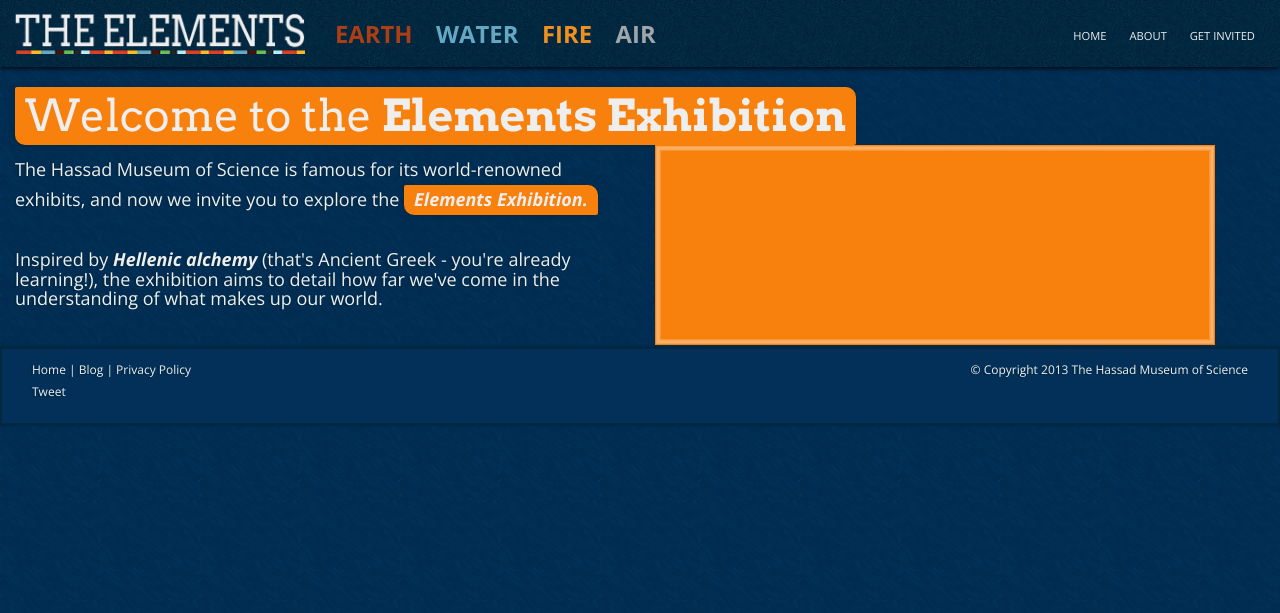
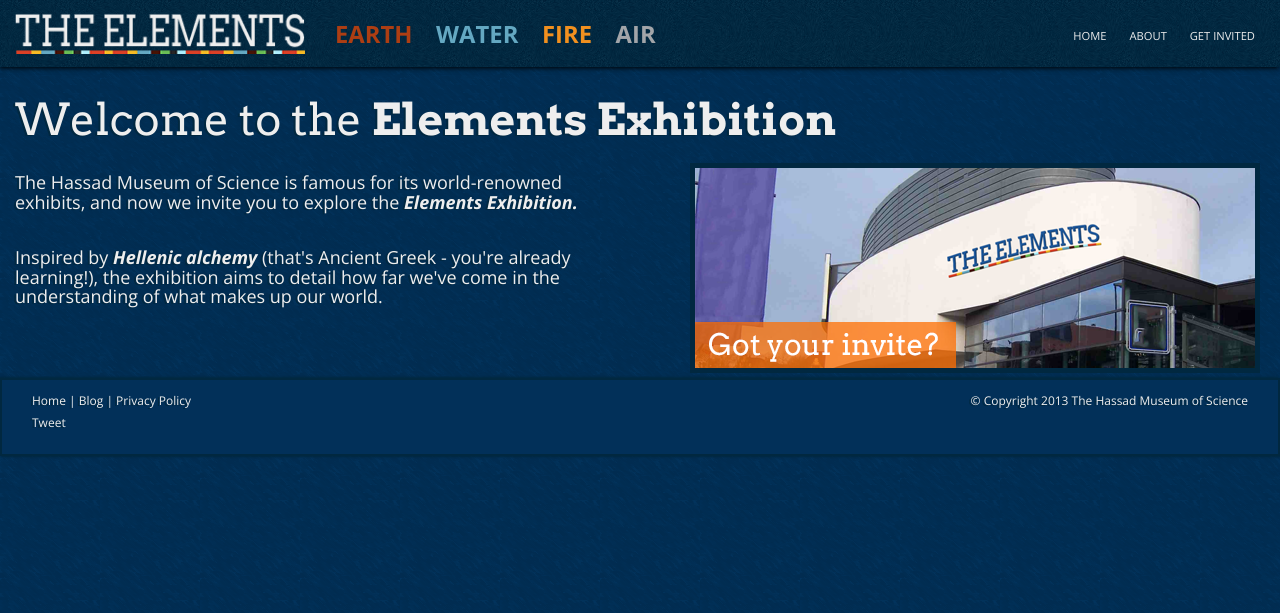
Before and after one commit to AxelBCreative/ElementsExhibition, a CodeIgniter app: page / in a window 1280 px wide. Shown: the top 613 px of the page. Run offline with CodeIgniter, Linux system fonts and the light colour scheme; some libraries are stand-ins or nearby versions.

Commit message:
Changed front page image
Also got rid of the "highlight" - looks much better :)

Need to link the image to an invite page, maybe think about turning it
into a carousel with the "Got your invite" ever-present

```diff
--- a/application/controllers/home.php
+++ b/application/controllers/home.php
@@ -8,10 +8,10 @@ class Home extends CI_Controller {
 		$data = array(
 		'title' => 'The Elements Exhibition | Earth, Water, Fire, Air - Hassad Museum of Science, London',
 		'meta_description' => 'The Hassad Museum of Science is famous for its world-renowned exhibitions, and now we invite you to explore the elements exhibition.',
-		'heading' => '<h1 class="welcome highlight">Welcome to the <strong>Elements Exhibition</strong></h1>',
+		'heading' => '<h1 class="welcome">Welcome to the <strong>Elements Exhibition</strong></h1>',
 		'inviteimage' => 'assets/images/foundation/got_your_invite.png',
 		'copy' => '<h4 class="intro">The Hassad Museum of Science is famous for its world-renowned exhibits, and now
-						we invite you to explore the <strong class="highlight br"><em>Elements Exhibition.</em></strong></h4>
+						we invite you to explore the <strong class=""><em>Elements Exhibition.</em></strong></h4>
 						<h4 class="intro">Inspired by <strong><em>Hellenic alchemy</em></strong> (that\'s Ancient Greek - you\'re
 						already learning!), the exhibition aims to detail how far we\'ve come in the understanding of
 						what makes up our world.</h4>'
--- a/application/views/foundation/home.php
+++ b/application/views/foundation/home.php
@@ -9,6 +9,6 @@
 						<?php echo $copy; ?>
 					</article>
 					<article class="six columns">
-						<img src="<?php echo $inviteimage; ?>" />
+						<img src="<?php echo $inviteimage; ?>" class="home-image" alt="Got your invite?" title="Have you got your invite to the Elements Exhibition?" />
 					</article>
 	</section><!--.row-->
--- a/assets/stylesheets/app.css
+++ b/assets/stylesheets/app.css
@@ -110,6 +110,11 @@ h1.welcome {
 h4.intro {margin: 15px 0 35px 0; font-family: "Open Sans", Arial, sans-serif !important; font-weight: 400;}
 	h4.intro strong {font-weight: 700; font-family: "Open Sans", Arial, sans-serif !important;}
 
+img.home-image {
+	margin: 5px;
+	float:right;
+	border: 5px solid #012840;
+	}
 
 
 /* -----------------------------------------
```
Also changed, not shown: assets/images/foundation/got_your_invite.png, assets/images/pics/museum-front.jpg (added).
